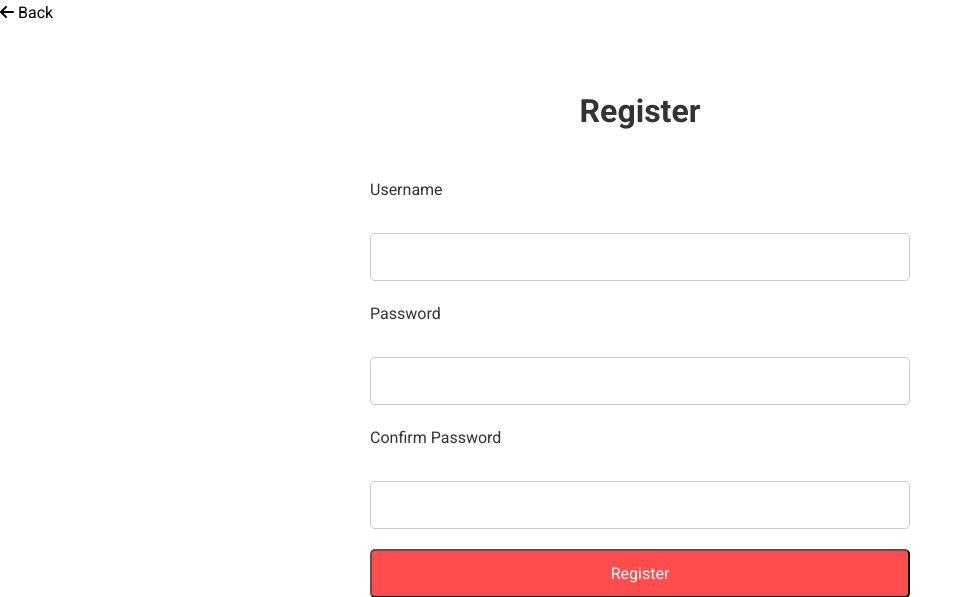
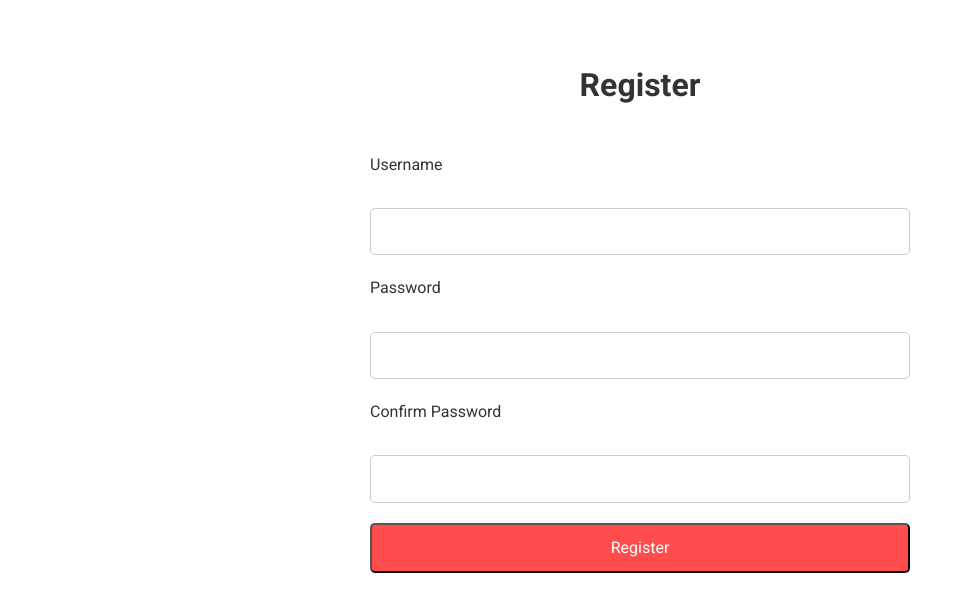
Before and after one commit to Antwon01/movie_proj, a Flask app: page /register in a window 1280 px wide. Shown: the part 68-665 px from the top of the page, without its empty margins (0-973 px from the left). Run offline with Flask 2, Linux system fonts and the light colour scheme; some libraries are stand-ins or nearby versions.

Commit message:
Got rid of some back arrows

```diff
--- a/templates/advanced_search.html
+++ b/templates/advanced_search.html
@@ -1,8 +1,6 @@
 {% extends "layout.html" %} {% block title %}Advanced Search - MovieRate{%
 endblock %} {% block content %}
 
-<!-- Back Button -->
-<button onclick="history.back()"><i class="fas fa-arrow-left"></i> Back</button>
 
 <section class="advanced-search-section">
   <h2>Advanced Movie Search</h2>
--- a/templates/discover.html
+++ b/templates/discover.html
@@ -1,8 +1,6 @@
 {% extends "layout.html" %}
 {% block title %}Discover - MovieRate{% endblock %}
 {% block content %}
-<!-- Back Button -->
-<button onclick="history.back()"><i class="fas fa-arrow-left"></i> Back</button>
 
 <section class="discover-section">
   <h2>Discover New Movies</h2>
--- a/templates/login.html
+++ b/templates/login.html
@@ -1,8 +1,6 @@
 {% extends "layout.html" %}
 {% block title %}Login - MovieRate{% endblock %}
 {% block content %}
-<!-- Back Button -->
-<button onclick="history.back()"><i class="fas fa-arrow-left"></i> Back</button>
 
 <section class="form-section">
   <h2>Login</h2>
--- a/templates/register.html
+++ b/templates/register.html
@@ -1,8 +1,6 @@
 {% extends "layout.html" %}
 {% block title %}Register - MovieRate{% endblock %}
 {% block content %}
-<!-- Back Button -->
-<button onclick="history.back()"><i class="fas fa-arrow-left"></i> Back</button>
 
 <section class="form-section">
   <h2>Register</h2>
```
